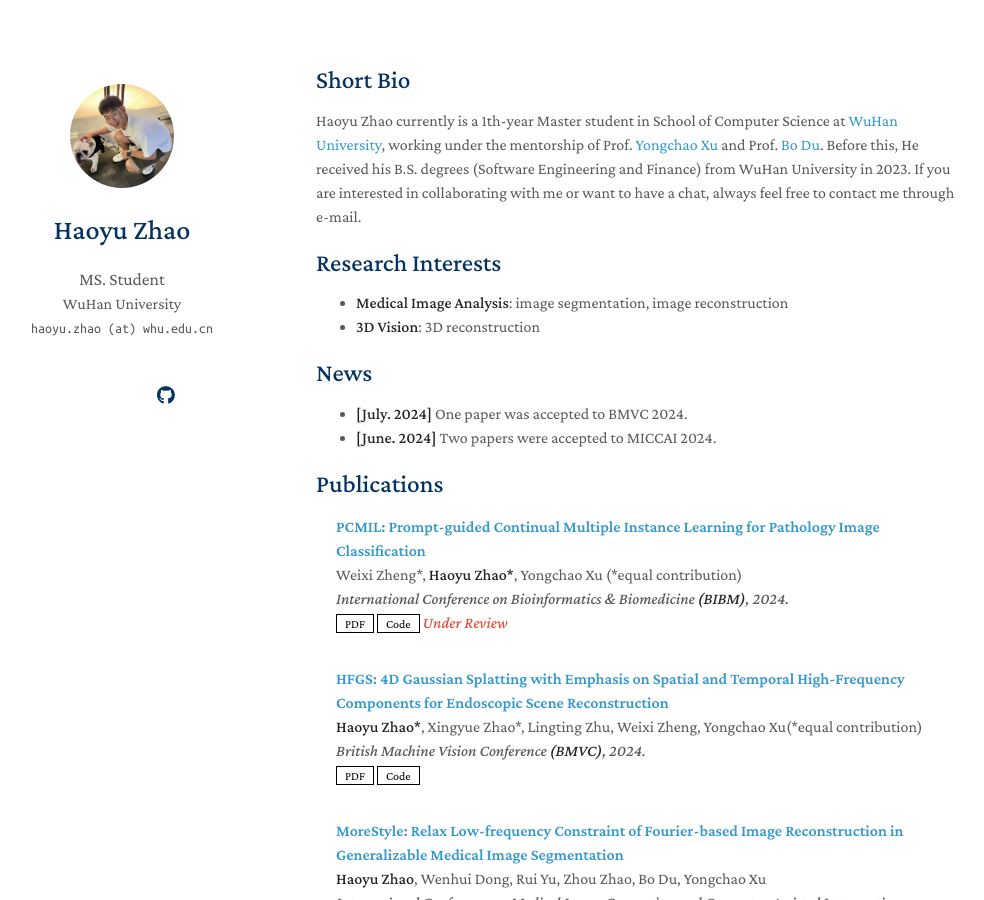
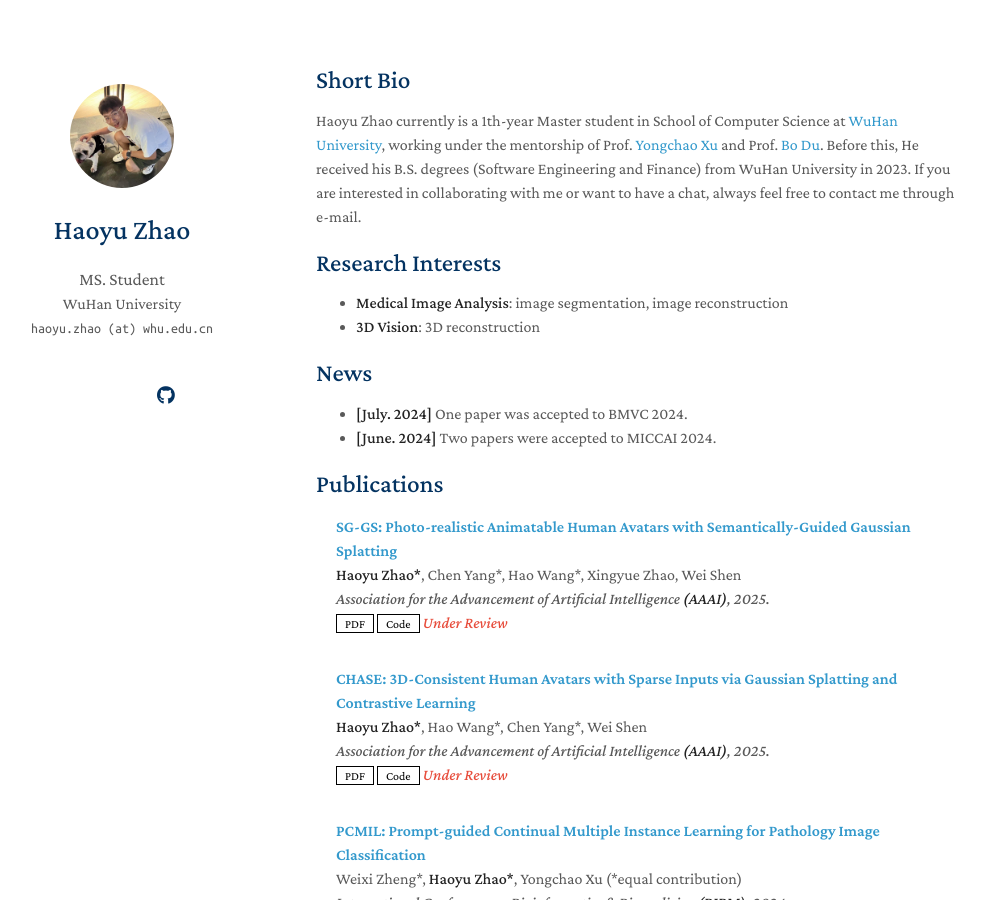
Before and after one commit to zhaohaoyu376/zhaohaoyu376.github.io, a Jekyll site: the page built from index.md, in a window 1280 px wide and 900 px high. Shown: the whole window, without its empty margins (154-1138 px from the left). Built offline with Jekyll 4.4.1, drawn with Linux system fonts in a browser that asks for light colours; nearby versions of some CDN libraries; a style sheet for code colours, icons or effects is not loaded; our own code applies the rules of GitHub Pages for plain Markdown files.

Commit message:
Update publications.yml

```diff
--- a/_data/publications.yml
+++ b/_data/publications.yml
@@ -1,4 +1,18 @@
 main:
+  - title: "SG-GS: Photo-realistic Animatable Human Avatars with Semantically-Guided Gaussian Splatting"
+    authors: "<strong>Haoyu Zhao*</strong>, Chen Yang*, Hao Wang*, Xingyue Zhao, Wei Shen"
+    conference: Association for the Advancement of Artificial Intelligence <strong>(AAAI)</strong>, 2025.
+    pdf: https://arxiv.org/pdf/2405.17872
+    code: https://github.com/MrGiovanni/ContinualLearning
+    notes: Under Review
+
+  - title: "CHASE: 3D-Consistent Human Avatars with Sparse Inputs via Gaussian Splatting and Contrastive Learning"
+    authors: "<strong>Haoyu Zhao*</strong>, Hao Wang*, Chen Yang*, Wei Shen"
+    conference: Association for the Advancement of Artificial Intelligence <strong>(AAAI)</strong>, 2025.
+    pdf: https://arxiv.org/pdf/2405.17872
+    code: https://github.com/MrGiovanni/ContinualLearning
+    notes: Under Review
+
   - title: "PCMIL: Prompt-guided Continual Multiple Instance Learning for Pathology Image Classification"
     authors: "Weixi Zheng*, <strong>Haoyu Zhao*</strong>, Yongchao Xu (*equal contribution)"
     conference: International Conference on Bioinformatics & Biomedicine <strong>(BIBM)</strong>, 2024.
```
